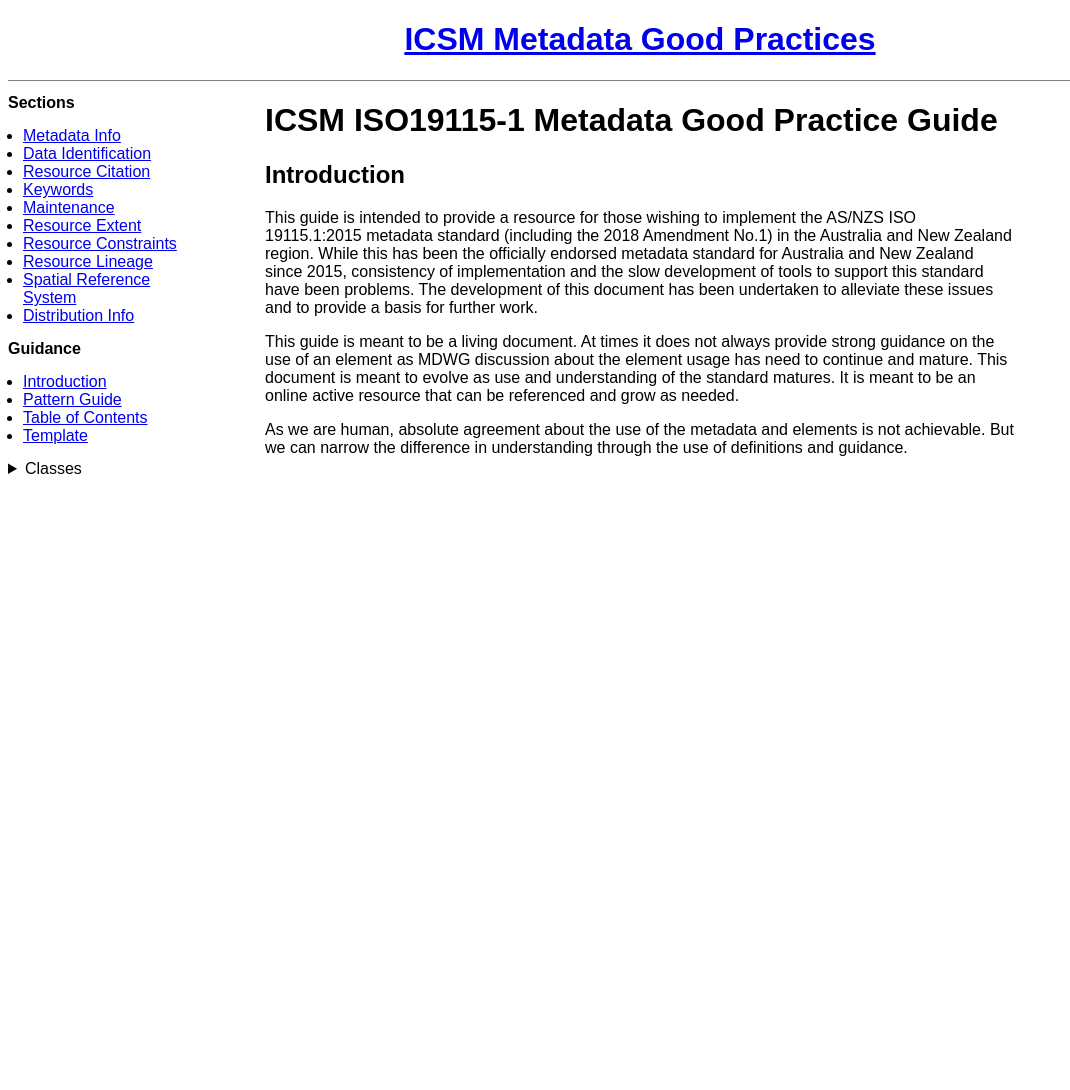
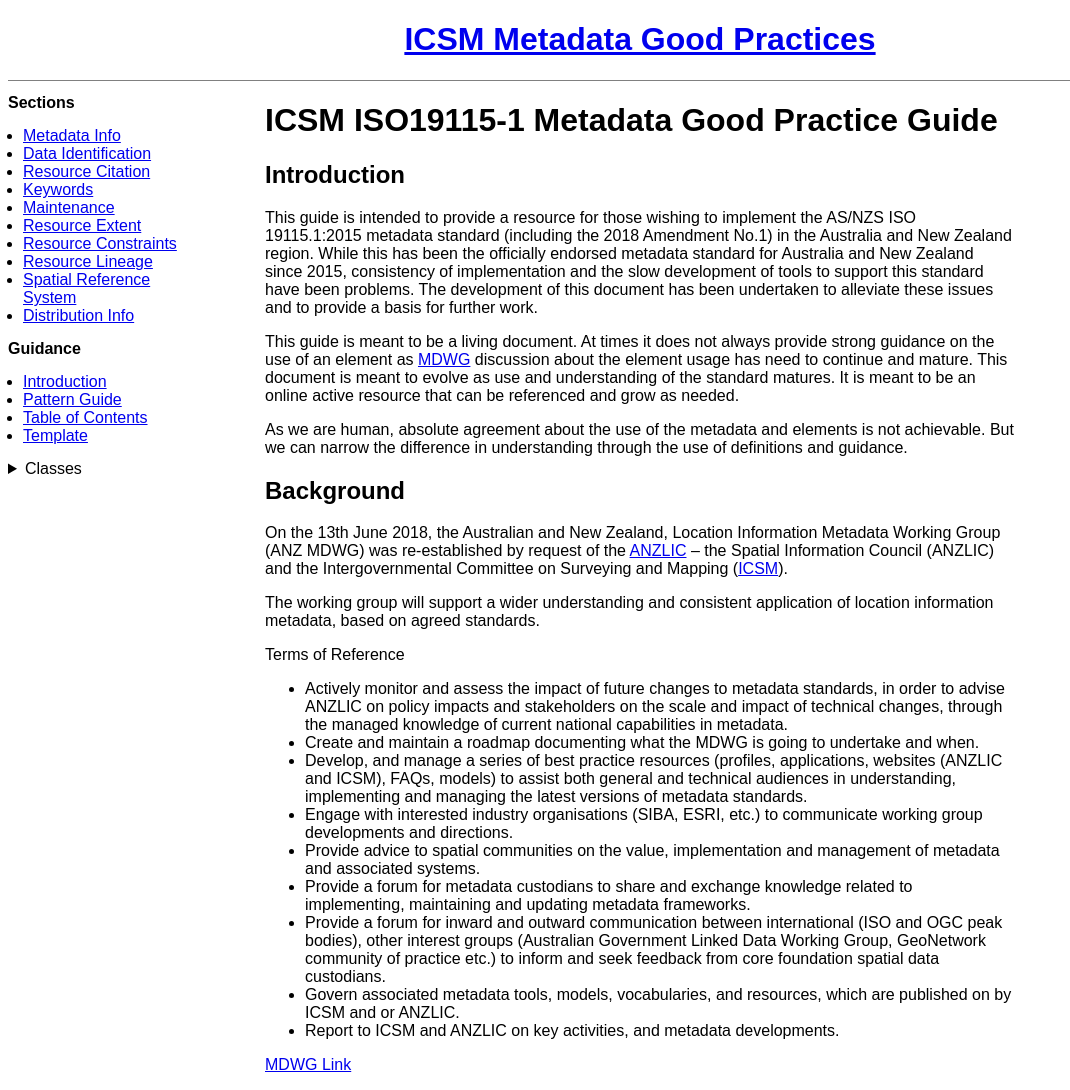
Before and after one commit to OpenWork-NZ/mdwg, a Jekyll site: the page built from index.md, in a window 1280 px wide. Shown: the whole page, without its empty margins (0-1070 px from the left). Built offline with Jekyll 4.4.1, drawn with Linux system fonts in a browser that asks for light colours; before the commit the page ends 900 px from its top, so only the background shows below that.

Commit message:
Update index.md to repace introduction.md

```diff
--- a/index.md
+++ b/index.md
@@ -8,11 +8,29 @@ title: Introduction
 # ICSM ISO19115-1 Metadata Good Practice Guide
 
 
-
 ## Introduction
 
 This guide is intended to provide a resource for those wishing to implement the AS/NZS ISO 19115.1:2015 metadata standard (including the 2018 Amendment No.1) in the Australia and New Zealand region. While this has been the officially endorsed metadata standard for Australia and New Zealand since 2015, consistency of implementation and the slow development of tools to support this standard have been problems. The development of this document has been undertaken to alleviate these issues and to provide a basis for further work.
 
-This guide is meant to be a living document. At times it does not always provide strong guidance on the use of an element as MDWG discussion about the element usage has need to continue and mature. This document is meant to evolve as use and understanding of the standard matures. It is meant to be an online active resource that can be referenced and grow as needed.
+This guide is meant to be a living document. At times it does not always provide strong guidance on the use of an element as [MDWG](https://www.icsm.gov.au/what-we-do/metadata-working-group) discussion about the element usage has need to continue and mature. This document is meant to evolve as use and understanding of the standard matures. It is meant to be an online active resource that can be referenced and grow as needed.
 
 As we are human, absolute agreement about the use of the metadata and elements is not achievable.  But we can narrow the difference in understanding through the use of definitions and guidance.
+
+## Background
+
+On the 13th June 2018, the Australian and New Zealand, Location Information Metadata Working Group (ANZ MDWG) was re-established by request of the [ANZLIC](https://www.anzlic.gov.au/) – the Spatial Information Council (ANZLIC) and the Intergovernmental Committee on Surveying and Mapping ([ICSM](https://www.icsm.gov.au/)).
+
+The working group will support a wider understanding and consistent application of location information metadata, based on agreed standards.
+
+Terms of Reference
+- Actively monitor and assess the impact of future changes to metadata standards, in order to advise ANZLIC on policy impacts and stakeholders on the scale and impact of technical changes, through the managed knowledge of current national capabilities in metadata.
+- Create and maintain a roadmap documenting what the MDWG is going to undertake and when.
+- Develop, and manage a series of best practice resources (profiles, applications, websites (ANZLIC and ICSM), FAQs, models) to assist both general and technical audiences in understanding, implementing and managing the latest versions of metadata standards.
+- Engage with interested industry organisations (SIBA, ESRI, etc.) to communicate working group developments and directions.
+- Provide advice to spatial communities on the value, implementation and management of metadata and associated systems.
+- Provide a forum for metadata custodians to share and exchange knowledge related to implementing, maintaining and updating metadata frameworks.
+- Provide a forum for inward and outward communication between international (ISO and OGC peak bodies), other interest groups (Australian Government Linked Data Working Group, GeoNetwork community of practice etc.) to inform and seek feedback from core foundation spatial data custodians.
+- Govern associated metadata tools, models, vocabularies, and resources, which are published on by ICSM and or ANZLIC.
+- Report to ICSM and ANZLIC on key activities, and metadata developments.
+
+[MDWG Link](https://www.icsm.gov.au/what-we-do/metadata-working-group)
```
